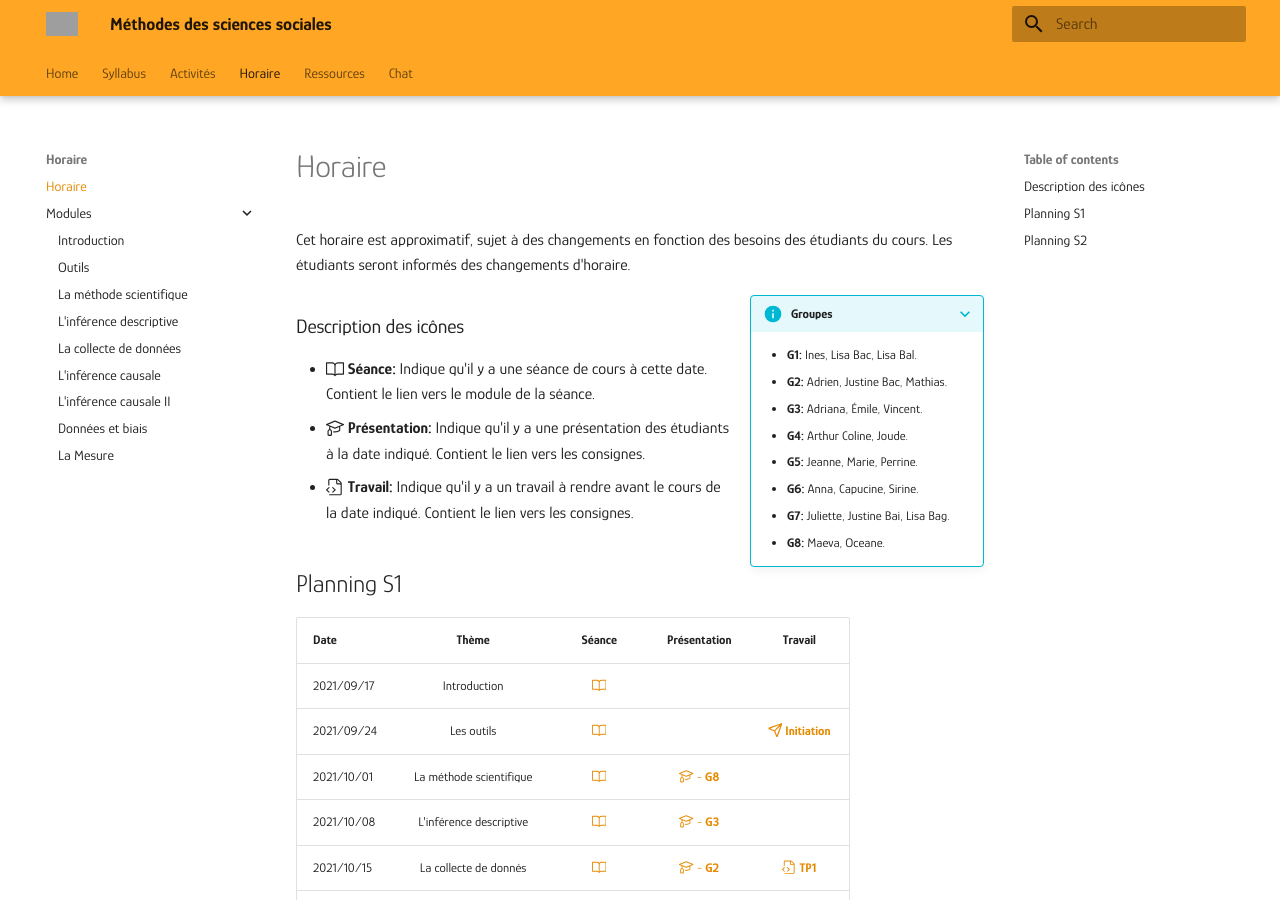
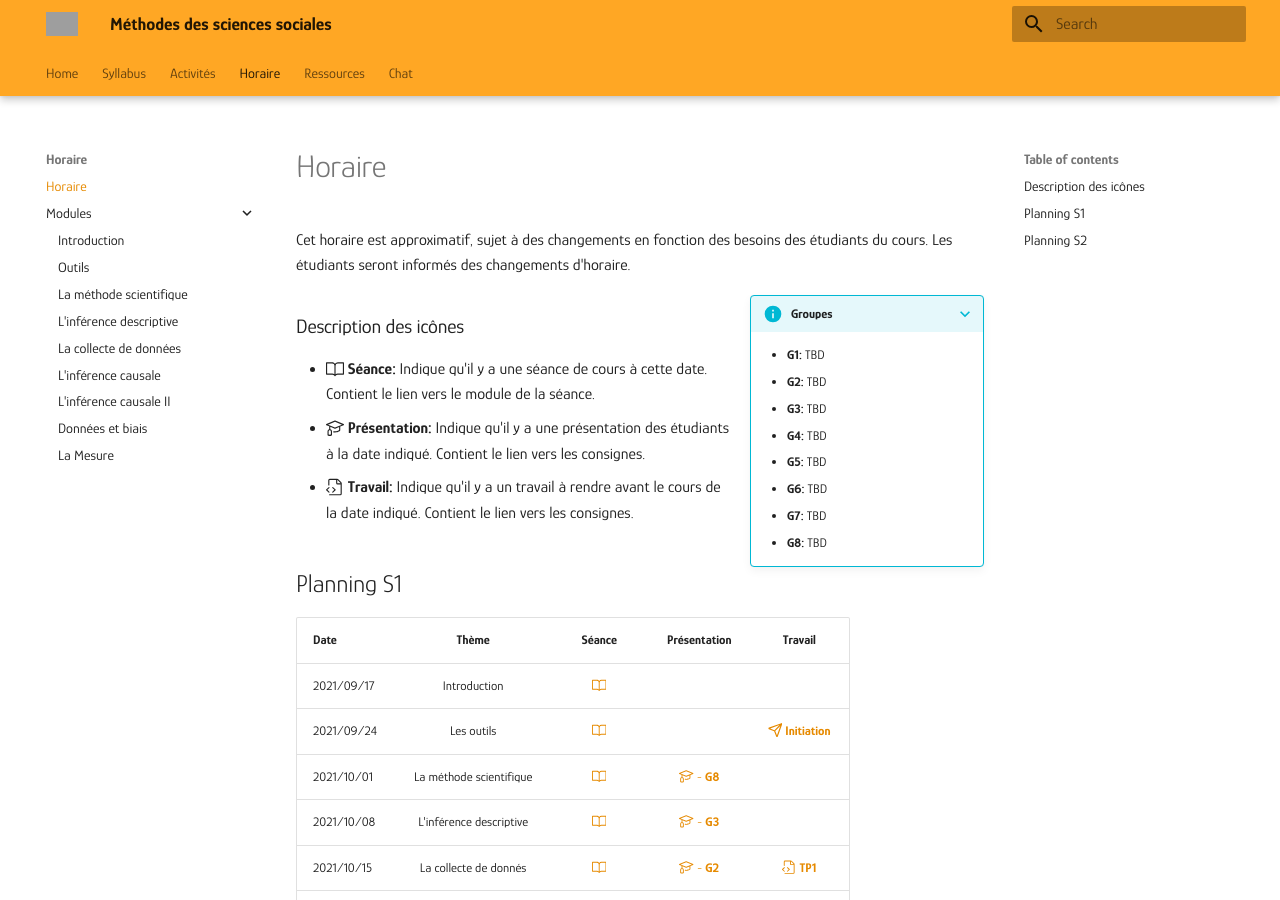
Before and after one commit to mickaeltemporao/mdss, an MkDocs documentation site: the page built from docs/schedule.md, in a window 1280 px wide and 900 px high. Built offline with MkDocs 1.6.1 and Material for MkDocs 9.7.7, drawn with Linux system fonts in a browser that asks for light colours; grey boxes are pictures that could not be loaded.

Commit message:
updated names

```diff
--- a/docs/schedule.md
+++ b/docs/schedule.md
@@ -3,14 +3,14 @@
 Cet horaire est approximatif, sujet à des changements en fonction des besoins des étudiants du cours. Les étudiants seront informés des changements d'horaire.
 
 ???+ info inline end "Groupes"
-    - **G1:** Ines, Lisa Bac, Lisa Bal.
-    - **G2:** Adrien, Justine Bac, Mathias.
-    - **G3:** Adriana, Émile, Vincent.
-    - **G4:** Arthur Coline, Joude.
-    - **G5:** Jeanne, Marie, Perrine.
-    - **G6:** Anna, Capucine, Sirine.
-    - **G7:** Juliette, Justine Bai, Lisa Bag.
-    - **G8:** Maeva, Oceane.
+    - **G1:** TBD
+    - **G2:** TBD
+    - **G3:** TBD
+    - **G4:** TBD
+    - **G5:** TBD
+    - **G6:** TBD
+    - **G7:** TBD
+    - **G8:** TBD
 
 
 ### Description des icônes
```
